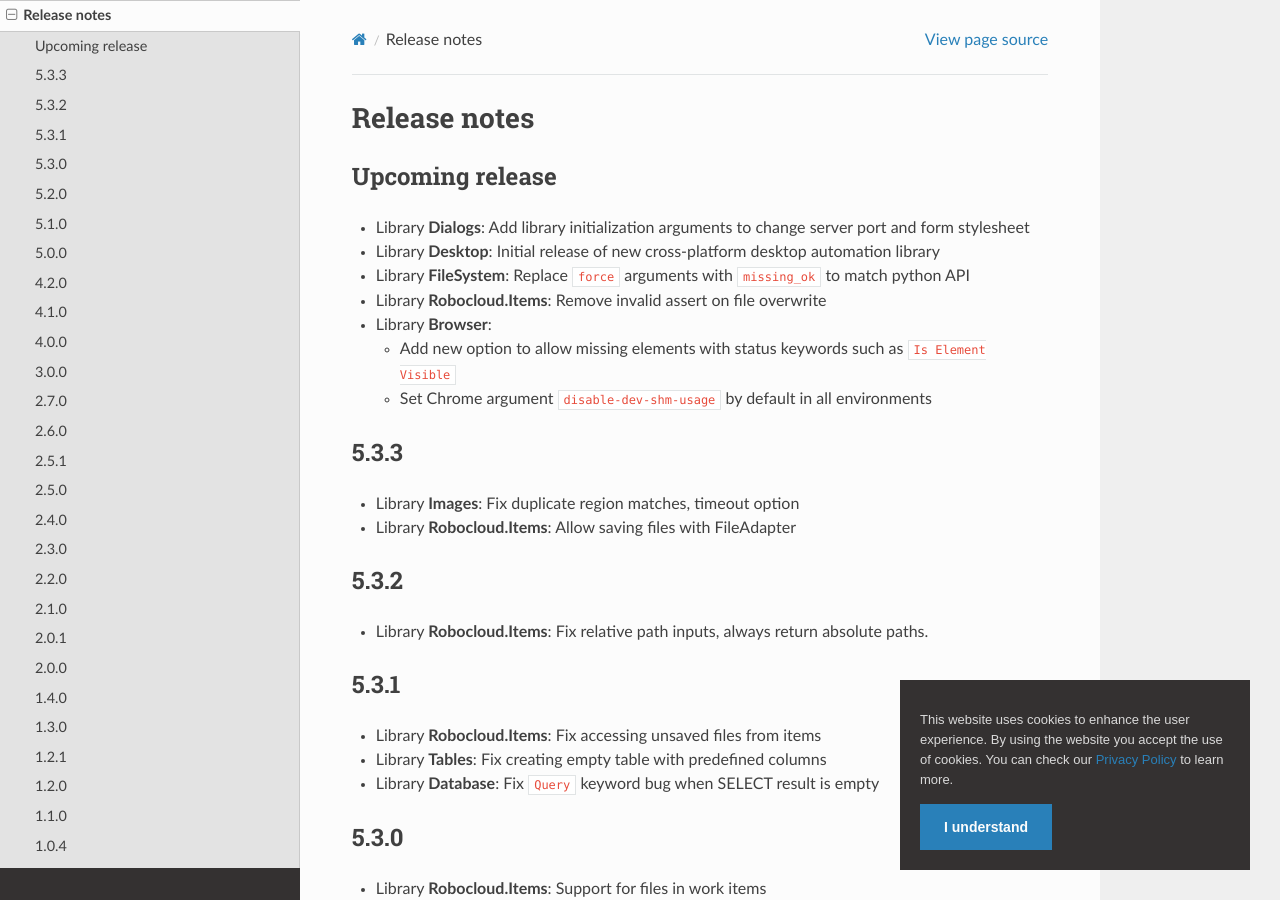
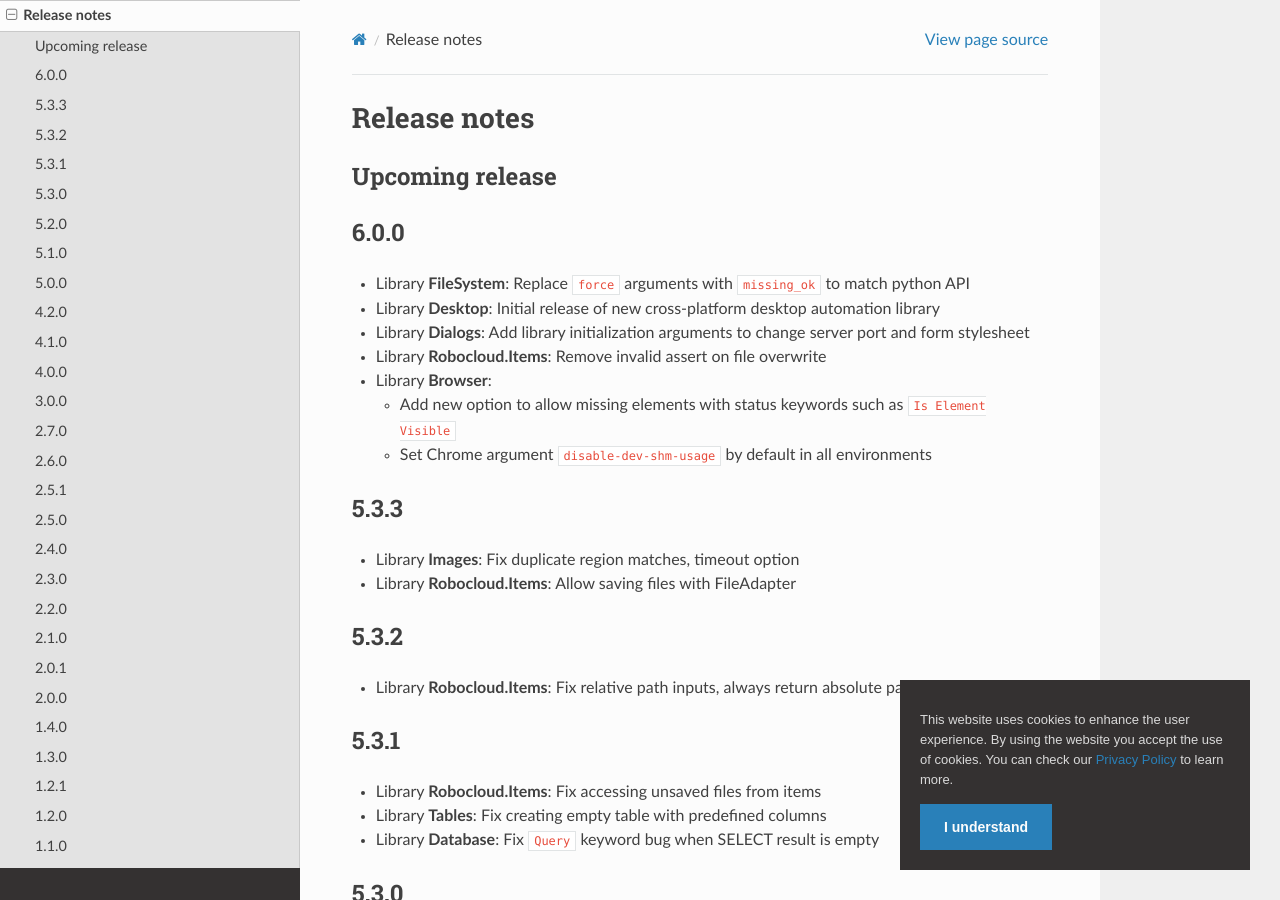
Before and after one commit to coderprovider/Framework-RPA, a Sphinx documentation site: the page built from docs/source/releasenotes.rst, in a window 1280 px wide and 900 px high. Built offline with Sphinx 7.4.7 and the Read the Docs theme 2.0.0, drawn with Linux system fonts in a browser that asks for light colours; pages that are not in the unit, such as notebooks, are missing from menus.

Commit message:
main: version 6.0.0

```diff
--- a/docs/source/releasenotes.rst
+++ b/docs/source/releasenotes.rst
@@ -4,9 +4,12 @@
 Upcoming release
 ----------------
 
+6.0.0
+-----
+
+- Library **FileSystem**: Replace ``force`` arguments with ``missing_ok`` to match python API
+- Library **Desktop**: Initial release of new cross-platform desktop automation library
 - Library **Dialogs**: Add library initialization arguments to change server port and form stylesheet
-- Library **Desktop**: Initial release of new cross-platform desktop automation library
-- Library **FileSystem**: Replace ``force`` arguments with ``missing_ok`` to match python API
 - Library **Robocloud.Items**: Remove invalid assert on file overwrite
 - Library **Browser**:
 
```
Also changed, not shown: 1 other file.
